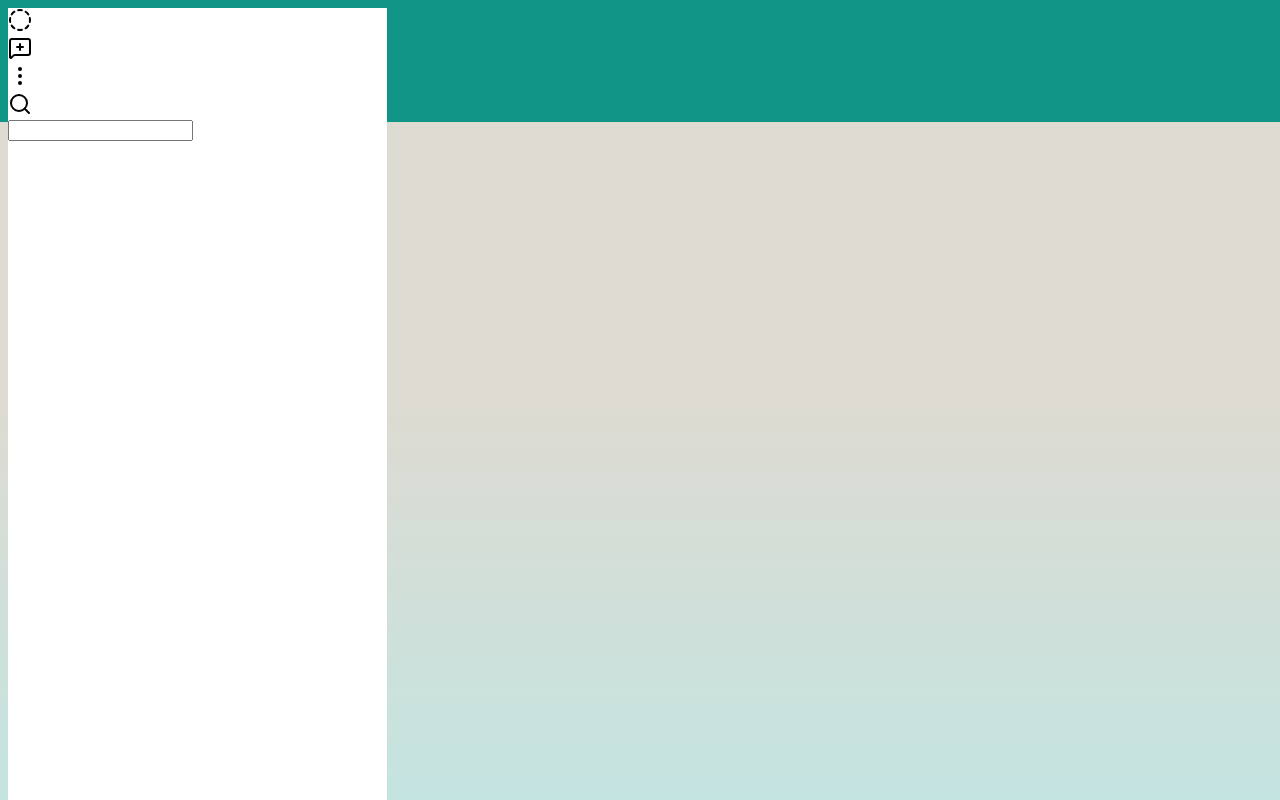
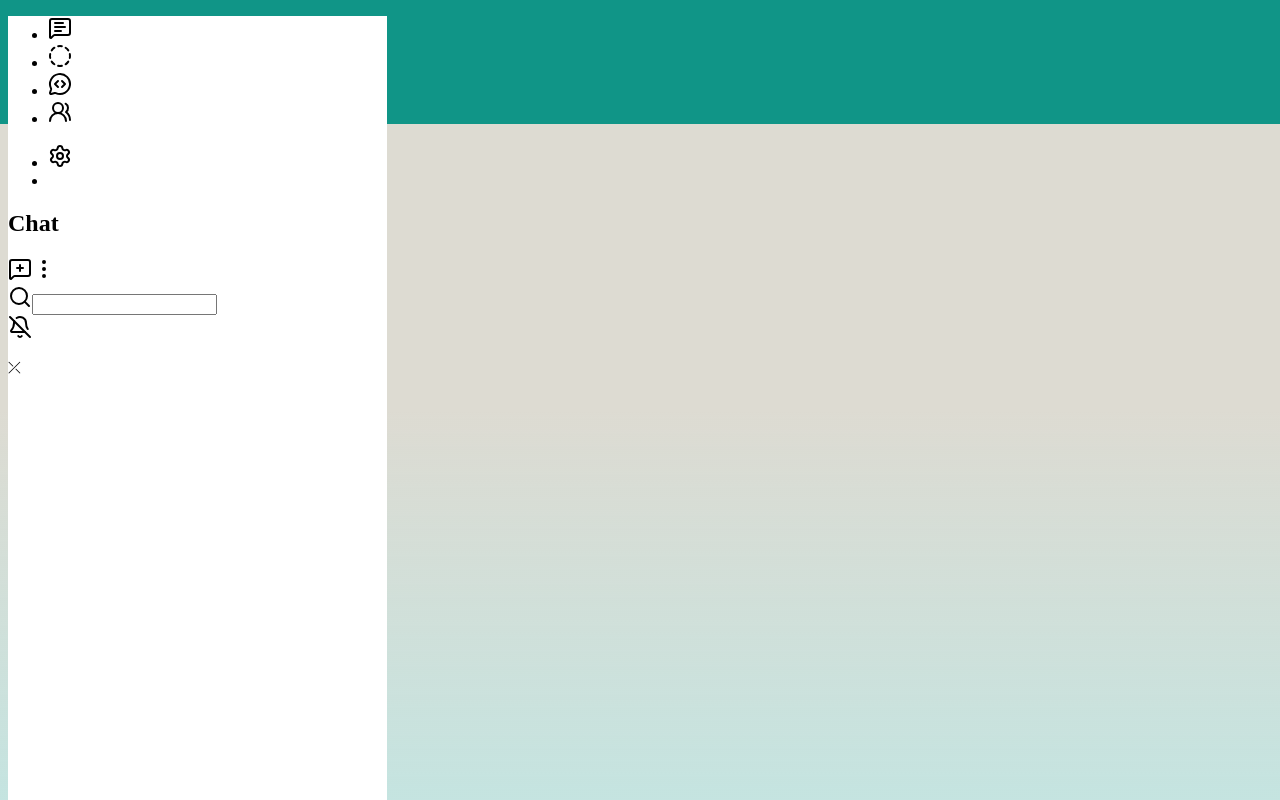
Before and after one commit to JoseManuel-Feliz/ia-zap, a Vue app: page / in a window 1280 px wide. Shown: the top 800 px of the page. Built offline with nearby package versions, Linux system fonts and the light colour scheme.

Commit message:
feat: add sidebar components base structure

```diff
--- a/src/components/sidebar/AppSidebar.vue
+++ b/src/components/sidebar/AppSidebar.vue
@@ -1,13 +1,16 @@
 <script>
-import { MessageSquarePlus, EllipsisVertical, CircleDashed, Search } from 'lucide-vue-next';
-
+import NavIcons from './NavIcons.vue';
+import SearchBar from './contacts/SearchBar.vue';
+import NotificationBanner from './contacts/NotificationBanner.vue';
+import { MessageSquarePlus, EllipsisVertical } from 'lucide-vue-next';
 export default {
     name: 'Sidebar',
     components: {
+        NavIcons,
         MessageSquarePlus,
         EllipsisVertical,
-        CircleDashed,
-        Search
+        NotificationBanner,
+        SearchBar
     },
     data() {
         return {
@@ -19,41 +22,21 @@ export default {
 
 <template>
     <aside class="sidebar">
-        <header class="user-info">
-            <div class="right-content">
-                <div class="user-name"></div>
-                <div class="user-img"></div>
-            </div>
-            <div class="left-content">
+        <NavIcons />
 
-                <div class="icons">
-                    <CircleDashed />
-                </div>
+        <section>
 
-                <div class="icons">
+            <header class="user-info">
+                <h2> Chat</h2>
+                <div>
                     <MessageSquarePlus />
-                </div>
-
-                <div class="icons">
                     <EllipsisVertical />
                 </div>
-            </div>
-        </header>
-        <div class="">
-            <div class="notifications">
+                <SearchBar />
+                <NotificationBanner />
+            </header>
 
-            </div>
-            <div class="search-wrapper">
-                <div class="magnifier-ico">
-                    <Search />
-                </div>
-                <input type="text" />
-            </div>
-        </div>
-        <div class="contacts">
-            <div class="contact-info">
-            </div>
-        </div>
+        </section>
     </aside>
 </template>
 
--- a/src/components/sidebar/NavIcons.vue
+++ b/src/components/sidebar/NavIcons.vue
@@ -0,0 +1,55 @@
+<script>
+// todo add a js file to import necessary icons
+import {
+    MessageSquareText,
+    MessageCircleCode,
+    CircleDashed,
+    UsersRound,
+    Settings
+} from 'lucide-vue-next';
+
+export default {
+    name: 'NavIcons',
+    components: {
+        MessageSquareText,
+        CircleDashed,
+        MessageCircleCode,
+        UsersRound,
+        Settings
+    },
+    data() {
+        return {
+
+        }
+    }
+}
+</script>
+
+<template>
+    <nav>
+        <ul>
+            <li>
+                <MessageSquareText />
+            </li>
+            <li>
+                <CircleDashed />
+            </li>
+            <li>
+                <MessageCircleCode />
+            </li>
+            <li>
+                <UsersRound />
+            </li>
+        </ul>
+        <ul>
+            <li>
+                <Settings />
+            </li>
+            <li class="avatar">
+
+            </li>
+        </ul>
+    </nav>
+</template>
+
+<style scoped></style>
--- a/src/components/sidebar/contacts/NotificationBanner.vue
+++ b/src/components/sidebar/contacts/NotificationBanner.vue
@@ -0,0 +1,30 @@
+<script>
+import { BellOff } from 'lucide-vue-next';
+export default {
+    name: 'NotificationBanner',
+    components: {
+        BellOff
+    },
+    data() {
+        return {
+
+        }
+    }
+}
+</script>
+
+<template>
+    <div>
+        <BellOff />
+        <div>
+            <span></span>
+            <p></p>
+        </div>
+        <div>
+            &#10539;
+            <!-- css contenty code \292B -->
+        </div>
+    </div>
+</template>
+
+<style scoped></style>
--- a/src/components/sidebar/contacts/SearchBar.vue
+++ b/src/components/sidebar/contacts/SearchBar.vue
@@ -0,0 +1,24 @@
+<script>
+import { Search } from 'lucide-vue-next';
+
+export default {
+    name: 'SearchBar',
+    components: {
+        Search
+    },
+    data() {
+        return {
+
+        }
+    }
+}
+</script>
+
+<template>
+    <div>
+        <Search />
+        <input type="text" />
+    </div>
+</template>
+
+<style scoped></style>
```
Also changed, not shown: src/components/sidebar/contacts/ContactList.vue (added, +23 -0 lines), src/components/sidebar/contacts/ContactListItem.vue (added, +29 -0 lines), src/components/sidebar/contacts/Contac.vue (deleted), src/components/sidebar/contacts/ContacsList.vue (deleted).
